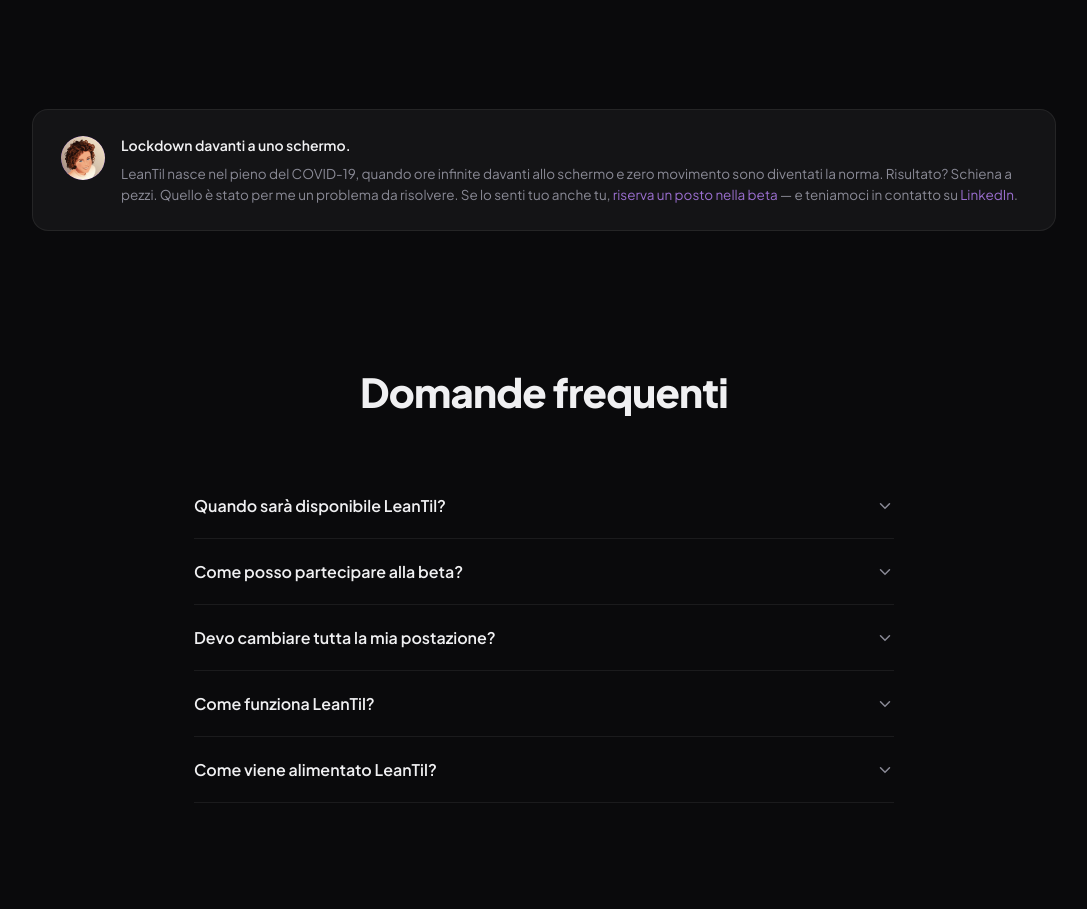
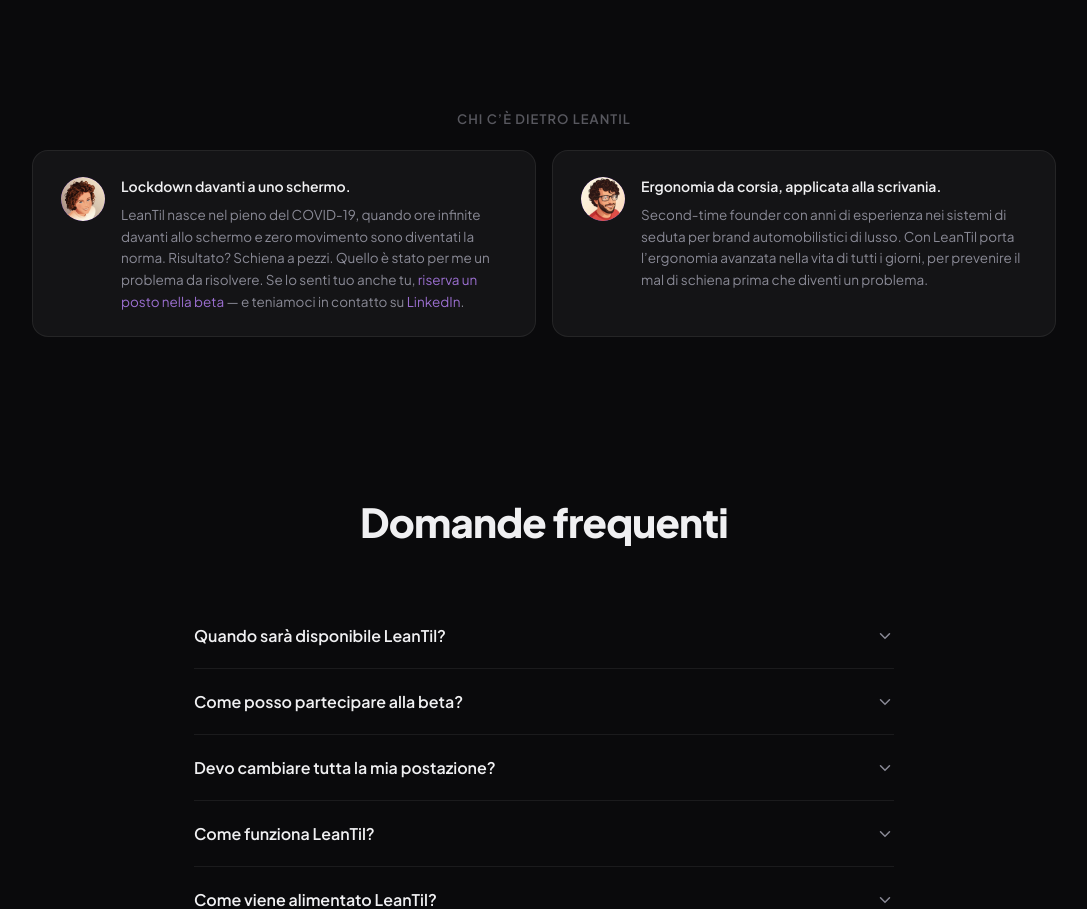
Before and after one commit to kathegrima/L-test, a plain HTML site: page index.html in a window 1280 px wide. Shown: the part 3278-4187 px from the top of the page, without its empty margins (96-1183 px from the left). Drawn offline with Linux system fonts and the light colour scheme.

Commit message:
Update index.html

```diff
--- a/index.html
+++ b/index.html
@@ -15,7 +15,7 @@
   <link rel="alternate" hreflang="en" href="https://www.leantil.com/en/" />
   <link rel="alternate" hreflang="x-default" href="https://www.leantil.com/" />
 
-  <!-- ══ OPEN GRAPH (Facebook, LinkedIn, WhatsApp) ══ -->
+  <!-- ══ OPEN GRAPH ══ -->
   <meta property="og:type"        content="website" />
   <meta property="og:url"         content="https://www.leantil.com/" />
   <meta property="og:title"       content="LeanTil – La tua schiena ti ringrazia alle 18:00" />
@@ -51,7 +51,8 @@
           "contactType": "customer support"
         },
         "founder": [
-          { "@type": "Person", "name": "Caterina Grimaldi", "url": "https://www.linkedin.com/in/caterina-grimaldi/" }
+          { "@type": "Person", "name": "Caterina", "url": "https://www.linkedin.com/in/caterina-grimaldi/" },
+          { "@type": "Person", "name": "Giuseppe" }
         ]
       },
       {
@@ -119,10 +120,7 @@
   </script>
   <script async src="https://www.googletagmanager.com/gtag/js?id=G-S1WJG24H9T"></script>
   <script>
-    gtag('config', 'G-S1WJG24H9T', {
-      anonymize_ip: true,
-      send_page_view: true
-    });
+    gtag('config', 'G-S1WJG24H9T', { anonymize_ip:true, send_page_view:true });
   </script>
 
   <style>
@@ -155,7 +153,6 @@
     .W { max-width:1080px; margin:0 auto; padding:0 28px; }
     :focus-visible { outline:2px solid var(--p2); outline-offset:3px; border-radius:4px; }
 
-    /* ── KEYFRAMES ── */
     @keyframes fadeUp {
       from { opacity:0; transform:translateY(20px); }
       to   { opacity:1; transform:translateY(0); }
@@ -272,9 +269,7 @@
 
     /* ── FOR WHO STRIP ── */
     .forwho-strip { padding:0 0 48px; }
-    .forwho-chips {
-      display:flex; justify-content:center; gap:10px; flex-wrap:wrap;
-    }
+    .forwho-chips { display:flex; justify-content:center; gap:10px; flex-wrap:wrap; }
     .forwho-chip {
       display:inline-flex; align-items:center; gap:7px;
       background:var(--card); border:1px solid var(--bd2);
@@ -354,10 +349,11 @@
     .join-note { font-size:12.5px; color:var(--dim); margin-top:14px; position:relative; }
 
     /* ── FOUNDER STRIP ── */
-    .founder-strip { padding:0 0 48px; }
-    .founder-inner {
-      background:var(--card); border:1px solid var(--bd); border-radius:16px;
-      padding:24px 28px; display:flex; align-items:flex-start; gap:16px; flex-wrap:wrap;
+    .founder-strip { padding:0 0 72px; }
+    .founder-strip-title {
+      font-size:13px; font-weight:600; color:var(--dim);
+      letter-spacing:.08em; text-transform:uppercase;
+      margin-bottom:20px; text-align:center;
     }
     .founders-grid { display:grid; grid-template-columns:1fr 1fr; gap:16px; }
     .founder-card-single {
@@ -414,8 +410,7 @@
       background:rgba(0,0,0,.78);
       backdrop-filter:blur(6px); -webkit-backdrop-filter:blur(6px);
       display:flex; align-items:center; justify-content:center;
-      opacity:0; pointer-events:none;
-      transition:opacity .25s ease;
+      opacity:0; pointer-events:none; transition:opacity .25s ease;
     }
     #exit-overlay.visible { opacity:1; pointer-events:all; }
     .exit-modal {
@@ -541,7 +536,6 @@
     <p class="prob-big rv">
       <span data-k="pa">8 ore seduto al giorno:</span><span class="dim" data-k="pb">&nbsp;la postura scorretta non fa solo male alla schiena, ti prosciuga l&rsquo;energia.</span>
     </p>
-
     <div class="cards">
       <div class="card rv">
         <div class="card-ico" aria-hidden="true">
@@ -587,7 +581,6 @@
         </div>
       </div>
     </div>
-
   </div>
 </section>
 
@@ -648,51 +641,35 @@
   </div>
 </section>
 
-<!-- FOUNDER STRIP -->
+<!-- FOUNDER STRIP — DUE CO-FOUNDER -->
 <section class="founder-strip rv">
   <div class="W">
-    <div class="founder-inner">
-      <div class="founder-avatar" style="padding:0;overflow:hidden;">
-        <img src="foto-caterina.jpeg" alt="Caterina" style="width:100%;height:100%;object-fit:cover;border-radius:50%;" />
-      </div>
-      <div class="founder-text">
-        <strong data-k="founder_strong">Lockdown davanti a uno schermo.</strong>
-        <p data-k="founder_p">LeanTil nasce nel pieno del COVID-19, quando ore infinite davanti allo schermo e zero movimento sono diventati la norma. Risultato? Schiena a pezzi. Quello &egrave; stato per me un problema da risolvere. Se lo senti tuo anche tu, <a href="https://tally.so/r/jaMJGx" target="_blank" rel="noopener">riserva un posto nella beta</a> &mdash; e teniamoci in contatto su <a href="https://www.linkedin.com/in/caterina-grimaldi/" target="_blank" rel="noopener">LinkedIn</a>.</p>
-      </div>
-    </div>
-  </div>
-</section>
+    <p class="founder-strip-title" data-k="founders_title">Chi c&rsquo;&egrave; dietro LeanTil</p>
+    <div class="founders-grid">
 
-<!--
-════════════════════════════════════════════════════════════
-SEZIONE DUE CO-FOUNDER — decommentare quando pronti
-════════════════════════════════════════════════════════════
-
-<section class="founder-strip rv">
-  <div class="W">
-    <div class="founders-grid">
       <div class="founder-card-single">
         <div class="founder-avatar" style="padding:0;overflow:hidden;">
           <img src="foto-caterina.jpeg" alt="Caterina" style="width:100%;height:100%;object-fit:cover;border-radius:50%;" />
         </div>
         <div class="founder-text">
           <strong data-k="founder_strong_1">Lockdown davanti a uno schermo.</strong>
-          <p data-k="founder_p_1">...</p>
+          <p data-k="founder_p_1">LeanTil nasce nel pieno del COVID-19, quando ore infinite davanti allo schermo e zero movimento sono diventati la norma. Risultato? Schiena a pezzi. Quello &egrave; stato per me un problema da risolvere. Se lo senti tuo anche tu, <a href="https://tally.so/r/jaMJGx" target="_blank" rel="noopener">riserva un posto nella beta</a> &mdash; e teniamoci in contatto su <a href="https://www.linkedin.com/in/caterina-grimaldi/" target="_blank" rel="noopener">LinkedIn</a>.</p>
         </div>
       </div>
+
       <div class="founder-card-single">
         <div class="founder-avatar" style="padding:0;overflow:hidden;">
           <img src="foto-giuseppe.jpg" alt="Giuseppe" style="width:100%;height:100%;object-fit:cover;border-radius:50%;" />
         </div>
         <div class="founder-text">
-          <strong data-k="founder_strong_2">Headline secondo co-founder.</strong>
-          <p data-k="founder_p_2">...</p>
+          <strong data-k="founder_strong_2">Ergonomia da corsia, applicata alla scrivania.</strong>
+          <p data-k="founder_p_2">Second-time founder con anni di esperienza nei sistemi di seduta per brand automobilistici di lusso. Con LeanTil porta l&rsquo;ergonomia avanzata nella vita di tutti i giorni, per prevenire il mal di schiena prima che diventi un problema.</p>
         </div>
       </div>
+
     </div>
   </div>
 </section>
--->
 
 <!-- FAQ -->
 <section class="faq">
@@ -811,8 +788,11 @@
     p4:'Pensato per chi lavora 6+ ore al giorno alla scrivania',
     jcta:'Riserva il tuo posto \u2192',
     join_note:'Gratuito per i beta tester \u2014 3 domande, 2 minuti. Ti risponderemo entro 48h.',
-    founder_strong:'Lockdown davanti a uno schermo.',
-    founder_p:'LeanTil nasce nel pieno del COVID-19, quando ore infinite davanti allo schermo e zero movimento sono diventati la norma. Risultato? Schiena a pezzi. Quello \u00e8 stato per me un problema da risolvere. Se lo senti tuo anche tu, <a href="https://tally.so/r/jaMJGx" target="_blank" rel="noopener">riserva un posto nella beta</a> \u2014 e teniamoci in contatto su <a href="https://www.linkedin.com/in/caterina-grimaldi/" target="_blank" rel="noopener">LinkedIn</a>.',
+    founders_title:'Chi c\u2019\u00e8 dietro LeanTil',
+    founder_strong_1:'Lockdown davanti a uno schermo.',
+    founder_p_1:'LeanTil nasce nel pieno del COVID-19, quando ore infinite davanti allo schermo e zero movimento sono diventati la norma. Risultato? Schiena a pezzi. Quello \u00e8 stato per me un problema da risolvere. Se lo senti tuo anche tu, <a href="https://tally.so/r/jaMJGx" target="_blank" rel="noopener">riserva un posto nella beta</a> \u2014 e teniamoci in contatto su <a href="https://www.linkedin.com/in/caterina-grimaldi/" target="_blank" rel="noopener">LinkedIn</a>.',
+    founder_strong_2:'Ergonomia da corsia, applicata alla scrivania.',
+    founder_p_2:'Second-time founder con anni di esperienza nei sistemi di seduta per brand automobilistici di lusso. Con LeanTil porta l\u2019ergonomia avanzata nella vita di tutti i giorni, per prevenire il mal di schiena prima che diventi un problema.',
     fq:'Domande frequenti',
     q1:'Quando sar\u00e0 disponibile LeanTil?', a1:'LeanTil \u00e8 in fase di beta testing con un primo gruppo di early adopter. Se vuoi partecipare, iscriviti tramite il form e ti contatteremo direttamente.',
     q2:'Come posso partecipare alla beta?', a2:'Clicca su \u201cRiserva il tuo posto\u201d e compila il form. Ti contatteremo direttamente con tutte le istruzioni entro 48 ore.',
@@ -857,8 +837,11 @@
     p4:'Made for people who spend 6+ hours a day at a desk',
     jcta:'Reserve your spot \u2192',
     join_note:'Free for beta testers \u2014 3 questions, 2 minutes. We\'ll reply within 48h.',
-    founder_strong:'Lockdown in front of a screen.',
-    founder_p:'LeanTil was born in the middle of COVID-19, when endless hours at a desk and zero movement became the norm. The result? A wrecked back. That was a problem I had to solve. If you feel the same way, <a href="https://tally.so/r/jaMJGx" target="_blank" rel="noopener">reserve a spot in the beta</a> \u2014 and let\u2019s stay in touch on <a href="https://www.linkedin.com/in/caterina-grimaldi/" target="_blank" rel="noopener">LinkedIn</a>.',
+    founders_title:'The people behind LeanTil',
+    founder_strong_1:'Lockdown in front of a screen.',
+    founder_p_1:'LeanTil was born in the middle of COVID-19, when endless hours at a desk and zero movement became the norm. The result? A wrecked back. That was a problem I had to solve. If you feel the same way, <a href="https://tally.so/r/jaMJGx" target="_blank" rel="noopener">reserve a spot in the beta</a> \u2014 and let\u2019s stay in touch on <a href="https://www.linkedin.com/in/caterina-grimaldi/" target="_blank" rel="noopener">LinkedIn</a>.',
+    founder_strong_2:'Automotive ergonomics, brought to the desk.',
+    founder_p_2:'Second-time founder with years of experience in seating systems for luxury automotive brands. With LeanTil, he brings advanced ergonomics into everyday life \u2014 before back pain becomes a problem.',
     fq:'Frequently asked questions',
     q1:'When will LeanTil be available?', a1:'LeanTil is currently in beta testing with a first group of early adopters. Sign up through the form and we\'ll contact you directly.',
     q2:'How can I join the beta?', a2:'Click \u201cReserve your spot\u201d and fill out the form. We\'ll reach out with all the details within 48 hours.',
```
